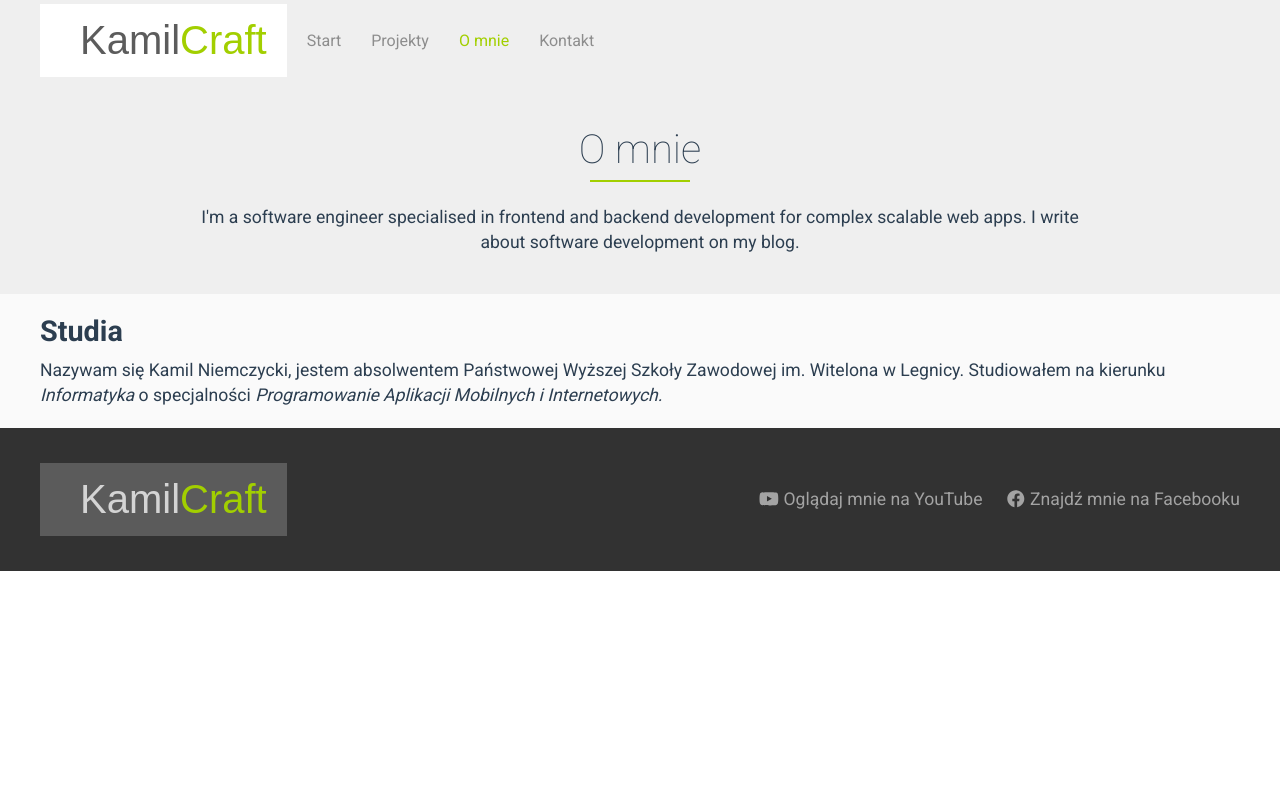
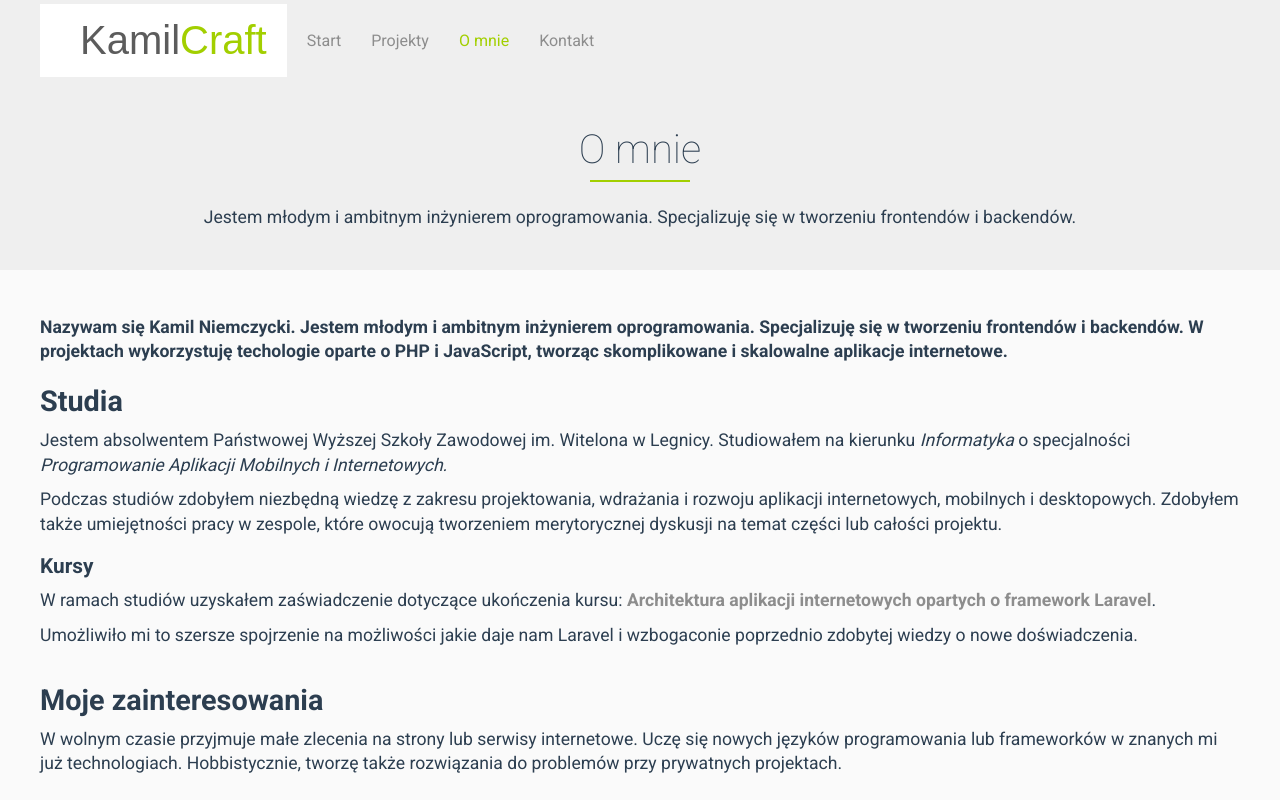
Before and after one commit to kamilniemczycki/kamilcraft.com, a Vue app: page /about in a window 1280 px wide. Shown: the top 800 px of the page. Built offline with nearby package versions, Linux system fonts and the light colour scheme; a web font is replaced by a local one.

Commit message:
Update about

```diff
--- a/src/views/About.vue
+++ b/src/views/About.vue
@@ -1,20 +1,57 @@
 <template>
   <section id="about">
     <div class="container">
+      <p>
+        <strong>Nazywam się Kamil Niemczycki. Jestem młodym i ambitnym inżynierem oprogramowania. Specjalizuję się w tworzeniu frontendów i backendów.
+          W projektach wykorzystuję techologie oparte o PHP i JavaScript, tworząc skomplikowane i skalowalne aplikacje internetowe.</strong>
+      </p>
       <h2>Studia</h2>
       <p>
-        Nazywam się Kamil Niemczycki, jestem absolwentem Państwowej Wyższej Szkoły Zawodowej im. Witelona w Legnicy.
-        Studiowałem na kierunku <em>Informatyka</em> o specjalności <em>Programowanie Aplikacji Mobilnych i
-        Internetowych.</em>
+        Jestem absolwentem Państwowej Wyższej Szkoły Zawodowej im. Witelona w Legnicy. Studiowałem na kierunku <em>Informatyka</em> o specjalności <em>Programowanie Aplikacji Mobilnych i Internetowych.</em>
       </p>
+      <p>
+        Podczas studiów zdobyłem niezbędną wiedzę z zakresu projektowania, wdrażania i rozwoju aplikacji internetowych, mobilnych i desktopowych.
+        Zdobyłem także umiejętności pracy w zespole, które owocują tworzeniem merytorycznej dyskusji na temat części lub całości projektu.
+      </p>
+      <h3>Kursy</h3>
+      <p>W ramach studiów uzyskałem zaświadczenie dotyczące ukończenia kursu:
+        <a href="#"><strong>Architektura aplikacji internetowych opartych o framework Laravel</strong></a>.</p>
+      <p>Umożliwiło mi to szersze spojrzenie na możliwości jakie daje nam Laravel i wzbogaconie poprzednio zdobytej
+        wiedzy o nowe doświadczenia.</p>
+      <h2>Moje zainteresowania</h2>
+      <p>W wolnym czasie przyjmuje małe zlecenia na strony lub serwisy internetowe. Uczę się nowych języków
+        programowania lub frameworków w znanych mi już technologiach. Hobbistycznie, tworzę także rozwiązania do
+        problemów przy prywatnych projektach.</p>
     </div>
   </section>
 </template>
 
 <style lang="scss">
 section#about {
-  padding: 20px 0;
+  padding: 45px 0;
   background-color: #fafafa !important;
+
+  h2 {
+    margin-top: 25px;
+
+    &:first-of-type {
+      margin-top: 10px;
+    }
+  }
+
+  h3 {
+    font-size: 1.3em;
+    margin-top: 8px;
+    margin-bottom: 10px;
+  }
+
+  a {
+    color: #8D8D8D;
+
+    &:hover {
+      color: #A2CF00;
+    }
+  }
 }
 </style>
 
@@ -27,7 +64,7 @@ export default {
   mounted () {
     const header = {
       title: this.$route.meta.title,
-      description: 'I\'m a software engineer specialised in frontend and backend development for complex scalable web apps. I write about software development on my blog.'
+      description: 'Jestem młodym i ambitnym inżynierem oprogramowania. Specjalizuję się w tworzeniu frontendów i backendów.'
     }
     this.$store.commit('setHeader', header)
   },
```
